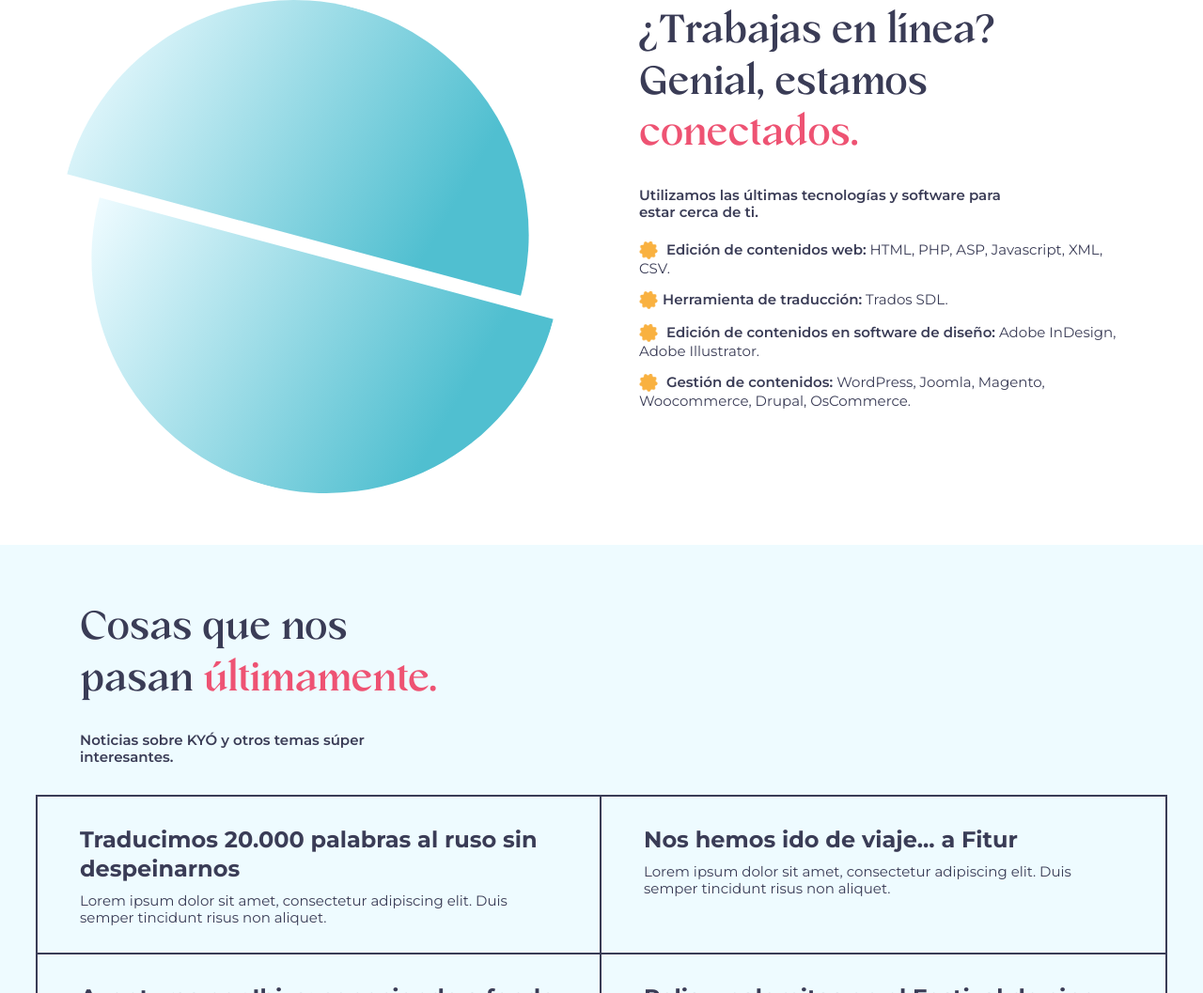
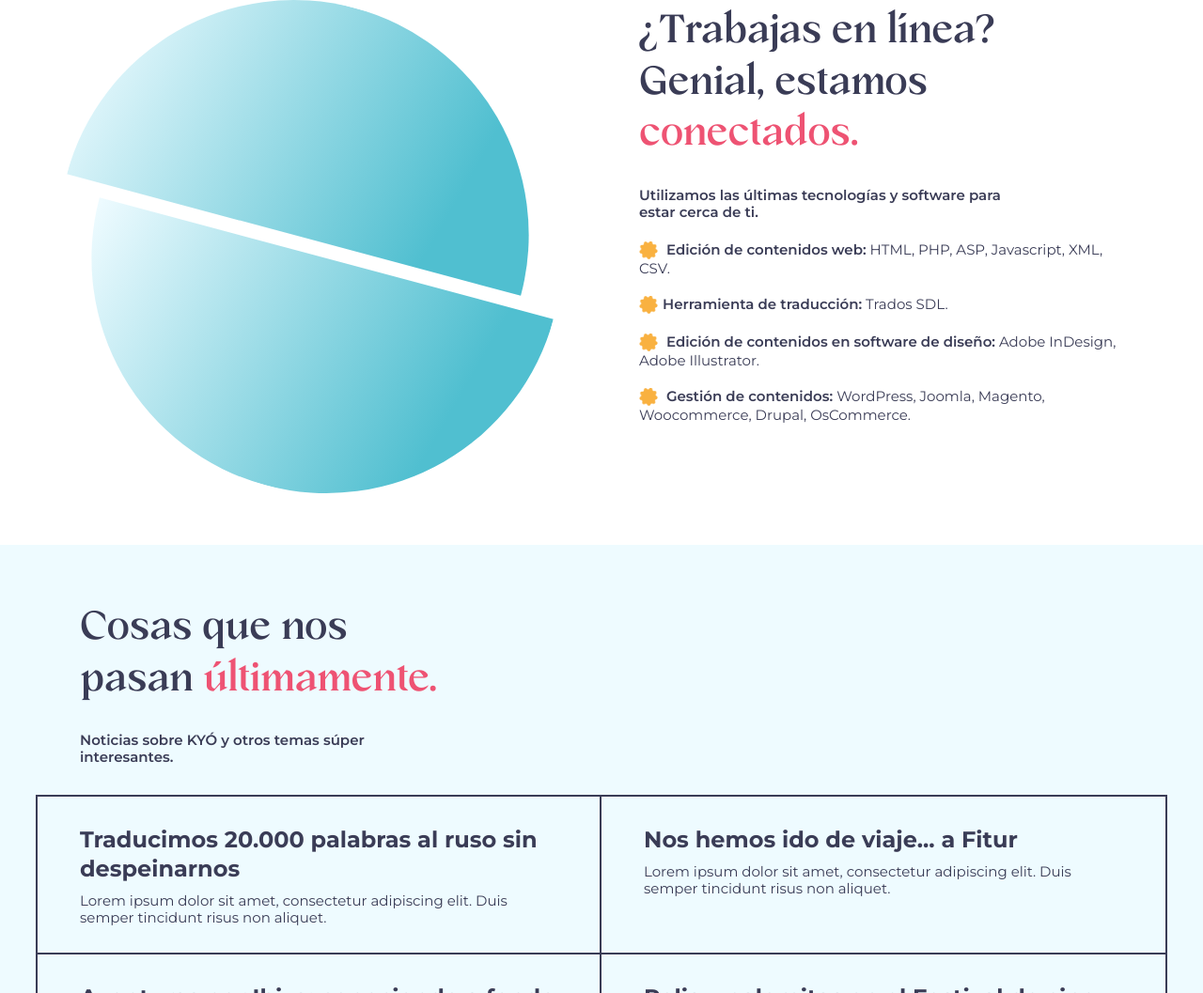
Before and after one commit to 3Ryuusei3/KyoNew, a plain HTML site: page index.html in a window 1280 px wide. Shown: the part 3006-4063 px from the top of the page at 94% size. Drawn offline with nearby package versions, Linux system fonts and the light colour scheme.

Commit message:
Fixed padding on list

```diff
--- a/styles/style.css
+++ b/styles/style.css
@@ -519,7 +519,7 @@ h3,
 } */
 
 .subsection__list-item {
-	padding-bottom: 1.5rem;
+	padding-bottom: 2rem;
 }
 
 .subsection__list-item:before {
```
